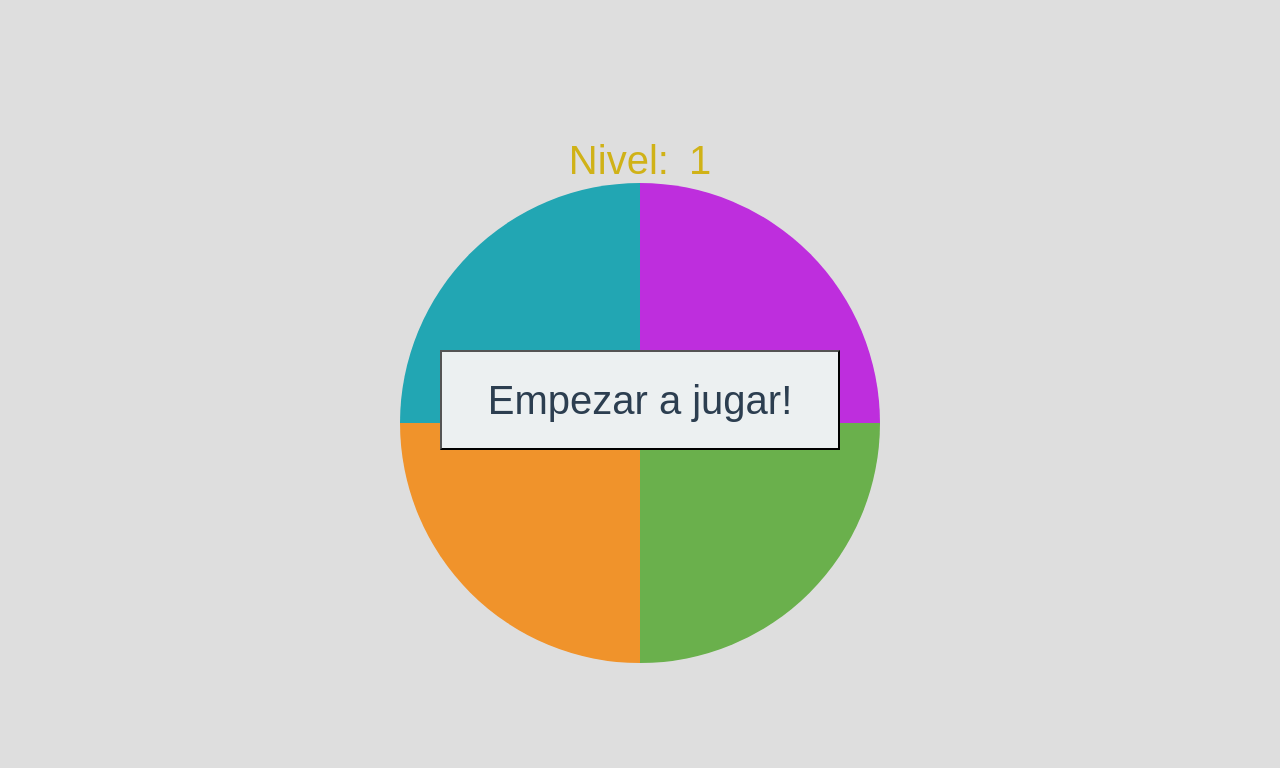
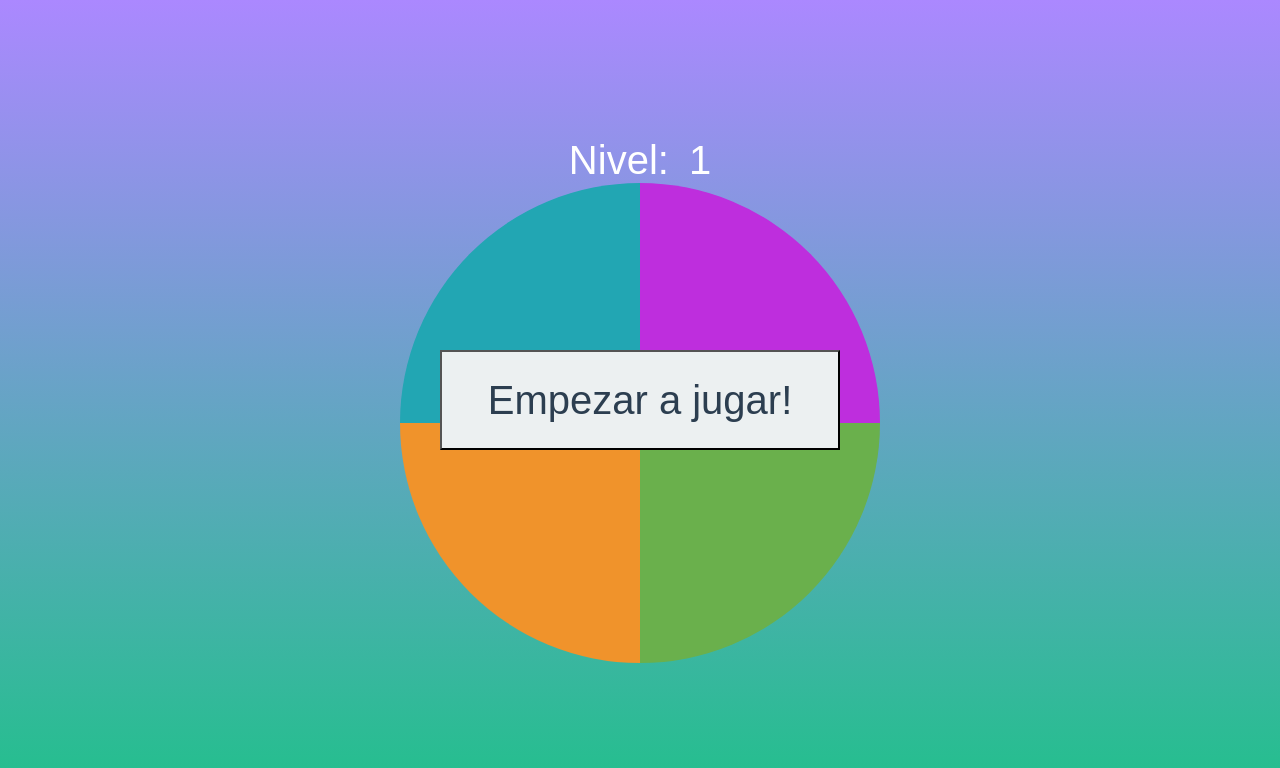
Before and after one commit to mjohar30/Simon-Says, a plain HTML site: page index.html in a window 1280 px wide. Drawn offline with Linux system fonts and the light colour scheme; some packages are replaced by stand-ins of ours; a script that the page names is missing.

Commit message:
Cambios en estilos

```diff
--- a/index.css
+++ b/index.css
@@ -1,6 +1,6 @@
 body {
   margin: 0;
-  background: #dedede;
+  background: linear-gradient(#AB88FF,#21C08B);
   display: flex;
   align-items: center;
   justify-content: center;
@@ -73,7 +73,7 @@ body {
   display: absolute;
   top: 50px;
   right: 50px;
-  color: #d0b217;
+  color: white;
   font-size: 2.5em;
 }
 #nivel-numero {
--- a/index.js
+++ b/index.js
@@ -3,7 +3,7 @@ const celeste = document.getElementById('celeste')
 const violeta = document.getElementById('violeta')
 const naranja = document.getElementById('naranja')
 const verde = document.getElementById('verde')
-const ultimoNivel = 10
+const ultimoNivel = 10;
 
 class Juego {
     constructor(){
```
